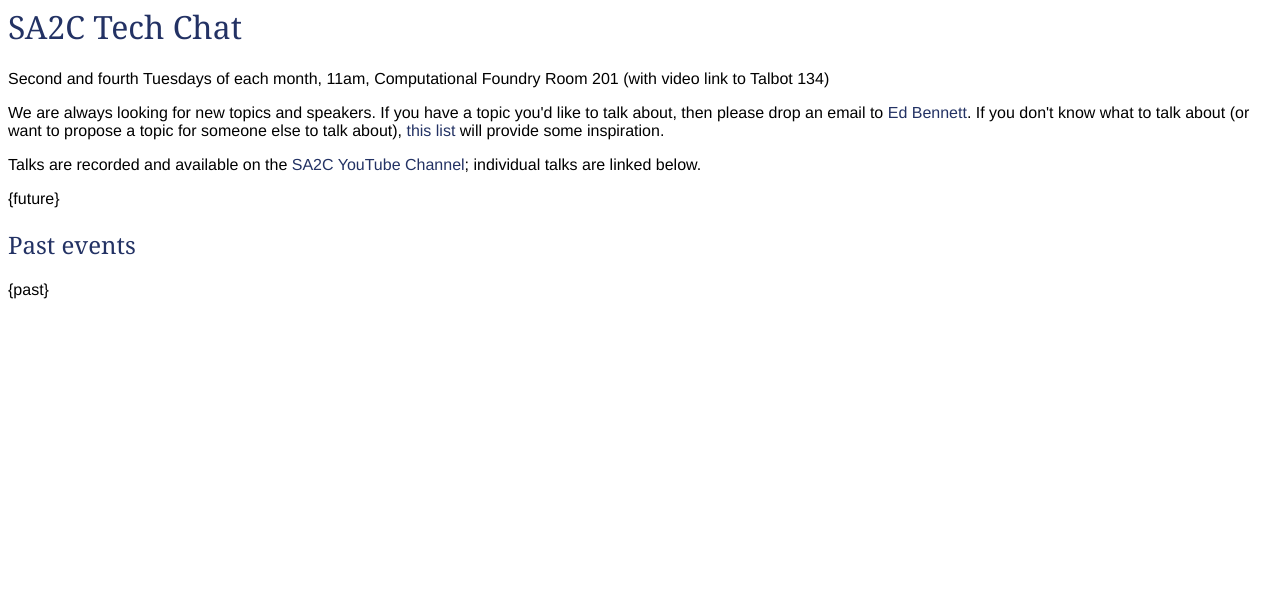
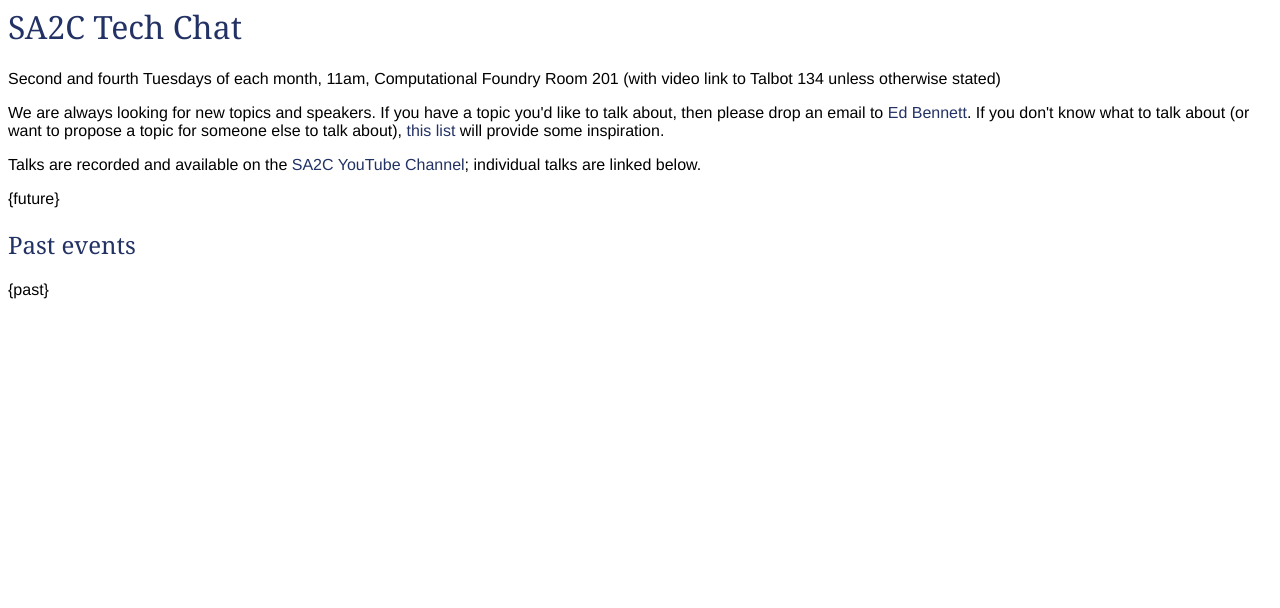
Before and after one commit to sa2c/techchat, a plain HTML site: page outer_template.html in a window 1280 px wide. Shown: the part 124-732 px from the top of the page. Drawn offline with Linux system fonts and the light colour scheme; files that its build step writes are made by us from their sources; a web font is replaced by a local one.

Commit message:
mention that venues may change

```diff
--- a/outer_template.html
+++ b/outer_template.html
@@ -28,7 +28,7 @@
       </div>
     </div>
     <H1>SA2C Tech Chat</H1>
-    <p>Second and fourth Tuesdays of each month, 11am, Computational Foundry Room 201 (with video link to Talbot 134)</p>
+    <p>Second and fourth Tuesdays of each month, 11am, Computational Foundry Room 201 (with video link to Talbot 134 unless otherwise stated)</p>
     <!--<p>SA2C Tech Chat is intended to provide a venue for interesting technical discussions relevant to users of High Performance Computing. The approximate format is a 15 minute talk on an interesting technique, tool, or piece of work, followed by open discussion of the topics raised, and of any other topics of interest to those in the room.</p>-->
     <p>We are always looking for new topics and speakers. If you have a topic you'd like to talk about, then please drop an email to <a href="mailto:e.j.bennett@swansea.ac.uk?subject=I%20want%20to%20give%20an%20SA2C%20Tech%20Chat%21">Ed Bennett</a>. If you don't know what to talk about (or want to propose a topic for someone else to talk about), <a href="proposed.html">this list</a> will provide some inspiration.</p>
     <!--<p>Tech Chats are currently on hiatus while arrangements are made following the move to the Computational Foundry. For updates on the next Tech Chat, as well as other SA2C news, please subscribe to the <a href="https://mailman.swan.ac.uk/mailman/listinfo/sa2c-users">SA2C users mailing list</a>.-->
```
